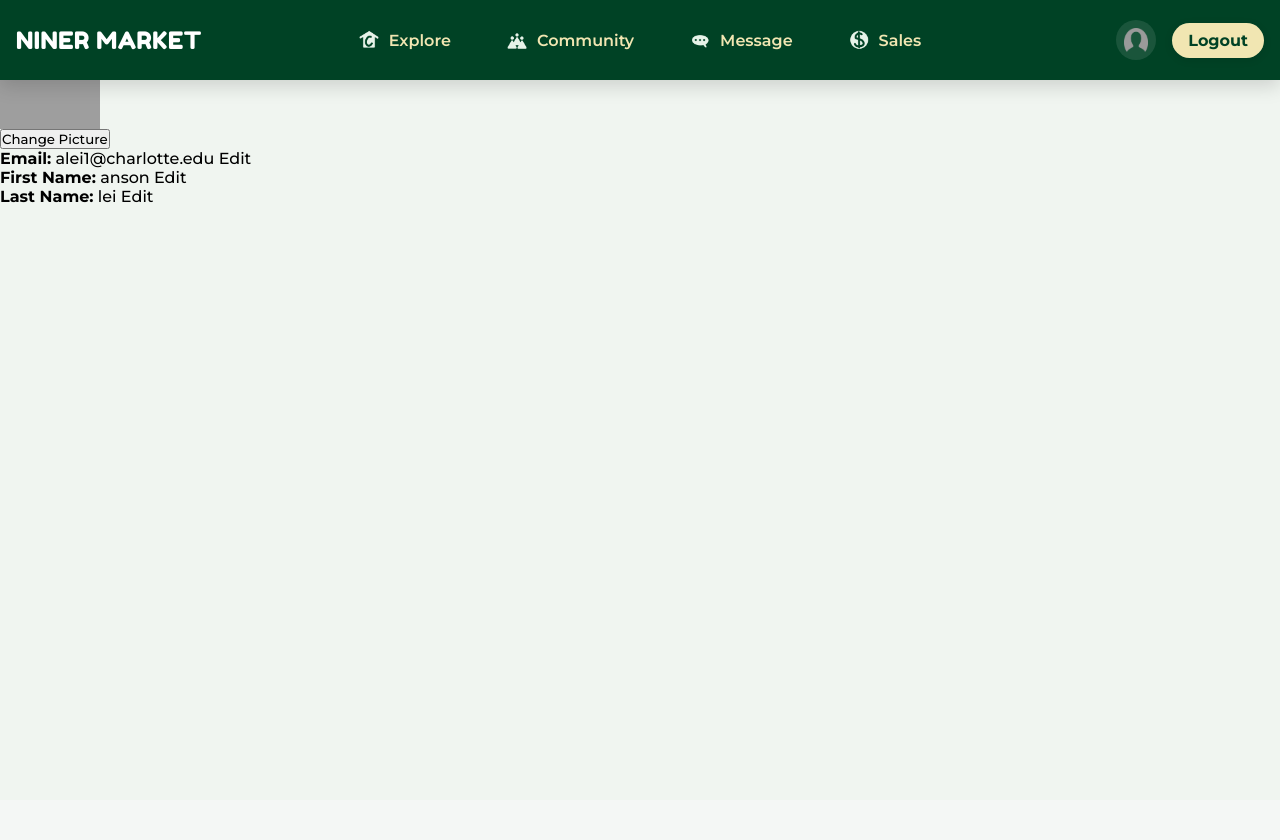
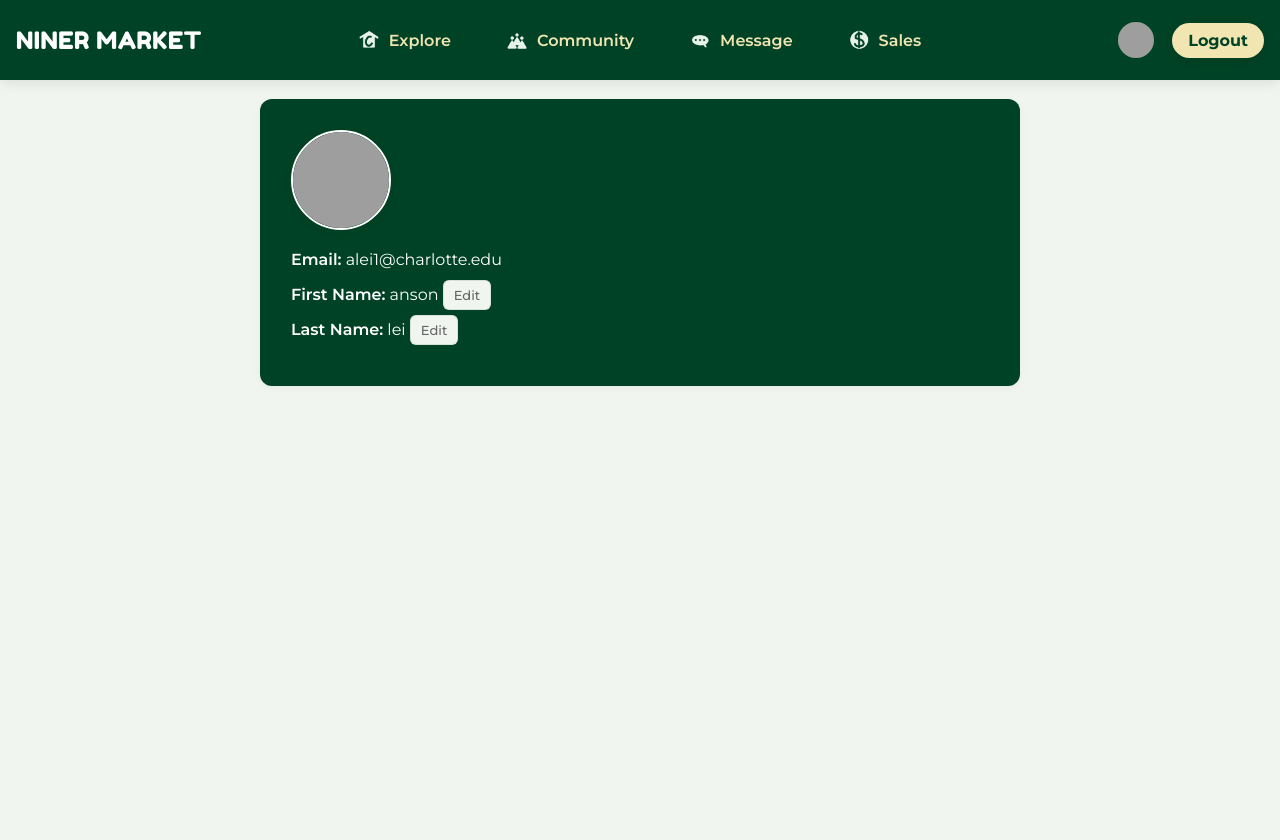
Before and after one commit to alee182/ITSC3155group11, a Django app: page /profile/ in a window 1280 px wide. Before the commit the page ends 203 px from the top, so only its background shows below. Run offline with Django 5.2, Linux system fonts and the light colour scheme; a user stored in the database is signed in; grey boxes are pictures that could not be loaded.

Commit message:
userprofile update

```diff
--- a/base/templates/base/userprofile.html
+++ b/base/templates/base/userprofile.html
@@ -3,24 +3,26 @@
 {% load static %}
 
 {% block content %}
+<link rel="stylesheet" href="{% static 'css/userprofile.css' %}">
 <div class="container mt-5">
     <h2>User Profile</h2>
     <div class="card p-4 shadow-sm">
         <div class="d-flex align-items-center mb-3">
-            <img src="{% if user.profile_pic %}{{ user.profile_pic.url }}{% else %}{% static 'images/uncc-logo.png' %}{% endif %}"
-                 alt="Profile Picture" class="rounded-circle me-3" width="100" height="100">
             <form method="post" enctype="multipart/form-data" action="{% url 'edit_profile_pic' %}">
                 {% csrf_token %}
+
+                <label for="uploadProfilePic" style="cursor: pointer;">
+                    <img src="{% if user.profile_pic %}{{ user.profile_pic.url }}{% else %}{% static 'images/emptyuserprofile.jpg' %}{% endif %}"
+                            alt="Profile Picture" class="rounded-circle me-3 profile-pic-clickable" width="100" height="100">
+                </label>
+
                 <input type="file" name="profile_pic" accept="image/*" onchange="this.form.submit()" hidden id="uploadProfilePic">
-                <button type="button" class="btn btn-outline-primary" onclick="document.getElementById('uploadProfilePic').click();">
-                    Change Picture
-                </button>
             </form>
         </div>
 
         <div class="mb-2">
             <strong>Email:</strong> {{ user.email }}
-            <a href="{% url 'edit_email' %}" class="btn btn-sm btn-outline-secondary ms-2">Edit</a>
+            <!-- <a href="{% url 'edit_email' %}" class="btn btn-sm btn-outline-secondary ms-2">Edit</a> -->
         </div>
 
         <div class="mb-2">
--- a/base/urls.py
+++ b/base/urls.py
@@ -32,5 +32,8 @@
     path('explore/', views.explore, name='explore'),
     path('explore/<int:pk>/', views.explore_detail, name='explore_detail'),
 
+    path('profile/edit-first-name/', views.edit_first_name, name='edit_first_name'),
+    path('profile/edit-last-name/', views.edit_last_name, name='edit_last_name'),
+
 
 ]
--- a/base/views.py
+++ b/base/views.py
@@ -286,8 +286,9 @@
         if first_name:
             request.user.first_name = first_name
             request.user.save()
-            return redirect('profile')
-    return render(request, 'base/edit_first_name.html')
+        return redirect('profile')
+
+    return render(request, 'base/edit_first_name.html', {'user': request.user})
 
 @login_required
 def edit_last_name(request):
@@ -296,8 +297,9 @@
         if last_name:
             request.user.last_name = last_name
             request.user.save()
-            return redirect('profile')
-    return render(request, 'base/edit_last_name.html')
+        return redirect('profile')
+
+    return render(request, 'base/edit_last_name.html', {'user': request.user})
 
 @login_required
 def edit_email(request):
--- a/static/css/navbar.css
+++ b/static/css/navbar.css
@@ -268,11 +268,6 @@
   transform: translateY(-2px);
 }
 
-.profile-icon img {
-  width: 2.4rem;
-  height: 2.4rem;
-}
-
 /* Login Buttons */
 .desktop-login,
 .mobile-login,
@@ -459,3 +454,16 @@
     }
   }
 }
+
+.nav-profile-pic {
+  width: 40px;
+  height: 40px;
+  border-radius: 50%;
+  object-fit: cover;
+  border: 2px solid var(--color-main);
+  transition: transform 0.2s ease;
+}
+
+.nav-profile-pic:hover {
+  transform: scale(1.05);
+}
--- /dev/null
+++ b/static/css/userprofile.css
@@ -0,0 +1,119 @@
+@import url('https://fonts.googleapis.com/css2?family=Montserrat:wght@400;500;600;700&display=swap');
+
+:root {
+  --color-main: #004225;
+  --color-main-dark: #003018;
+  --color-accent: #F1E6B2;
+  --color-white: #ffffff;
+  --color-bg: #f0f5f0;
+  --color-border: rgba(0, 66, 37, 0.1);
+  --color-text: #333333;
+  --color-text-light: #666666;
+  --border-radius-sm: 6px;
+  --border-radius-md: 8px;
+  --border-radius-lg: 12px;
+  --shadow-sm: 0 2px 8px rgba(0, 0, 0, 0.05);
+  --shadow-md: 0 4px 12px rgba(0, 0, 0, 0.08);
+  --transition-fast: 0.2s ease;
+  --transition-medium: 0.3s ease;
+  --font-base: 'Montserrat', sans-serif;
+}
+
+body {
+  background-color: var(--color-bg);
+  font-family: var(--font-base);
+  color: var(--color-white);
+  margin: 0;
+  padding: 0;
+}
+
+.container {
+  max-width: 800px;
+  margin: 40px auto;
+  padding: 0 20px;
+}
+
+h2 {
+  font-size: 28px;
+  font-weight: 700;
+  color: var(--color-main);
+  margin-bottom: 25px;
+}
+
+.card {
+  background-color: var(--color-main);
+  border-radius: var(--border-radius-lg);
+  box-shadow: var(--shadow-sm);
+  padding: 30px;
+  border: 1px solid var(--color-border);
+}
+
+.card .d-flex {
+  gap: 20px;
+  flex-wrap: wrap;
+}
+
+.card img {
+  border-radius: 50%;
+  border: 2px solid var(--color-white);
+  object-fit: cover;
+  box-shadow: var(--shadow-sm);
+  transition: transform var(--transition-fast);
+  margin-bottom: 20px;
+}
+
+.card img:hover {
+  transform: scale(1.03);
+}
+
+.btn-outline-primary {
+  font-weight: 600;
+  font-size: 14px;
+  padding: 8px 14px;
+  border: 2px solid var(--color-main);
+  color: var(--color-main);
+  background-color: transparent;
+  border-radius: var(--border-radius-sm);
+  transition: all var(--transition-fast);
+}
+
+.btn-outline-primary:hover {
+  background-color: var(--color-main);
+  color: var(--color-white);
+}
+
+.btn-outline-secondary {
+  font-weight: 500;
+  font-size: 13px;
+  padding: 6px 10px;
+  border: 1px solid var(--color-border);
+  color: var(--color-text-light);
+  background-color: var(--color-bg);
+  border-radius: var(--border-radius-sm);
+  transition: all var(--transition-fast);
+}
+
+.btn-outline-secondary:hover {
+  background-color: var(--color-main);
+  color: var(--color-white);
+  border-color: var(--color-main);
+}
+
+.mb-2 {
+  margin-bottom: 16px;
+  color: var(--color-white);
+}
+
+strong {
+  font-weight: 600;
+  color: var(--color-white);
+}
+
+.profile-pic-clickable {
+    transition: transform 0.2s ease;
+  }
+
+  .profile-pic-clickable:hover {
+    transform: scale(1.05);
+    box-shadow: 0 0 0 3px rgba(0, 66, 37, 0.2);
+  }
--- a/templates/navbar.html
+++ b/templates/navbar.html
@@ -60,7 +60,8 @@
         {% if user.is_authenticated %}
             <div class="desktop-buttons">
                 <a href="{% url 'profile' %}" class="profile-icon">
-                    <img src="{% static 'images/Profile.png' %}" alt="profile">
+                    <img src="{% if user.profile_pic %}{{ user.profile_pic.url }}{% else %}{% static 'images/emptyuserprofile.jpg' %}{% endif %}"
+                         alt="Profile" class="nav-profile-pic">
                 </a>
                 <a href="{% url 'logout' %}" class="desktop-login">Logout</a>
             </div>
```
Also changed, not shown: base/templates/base/edit_first_name.html (added, +21 -0 lines), base/templates/base/edit_last_name.html (added, +21 -0 lines), base/templates/base/edit_profile.html (deleted, +0 -44 lines), db.sqlite3, media/static/images/profile_pics/IMG_8876.JPG (added), media/static/images/profile_pics/IMG_8886.JPG (added), media/static/images/profile_pics/Orca.jpg (added), static/images/emptyuserprofile.jpg (added).
